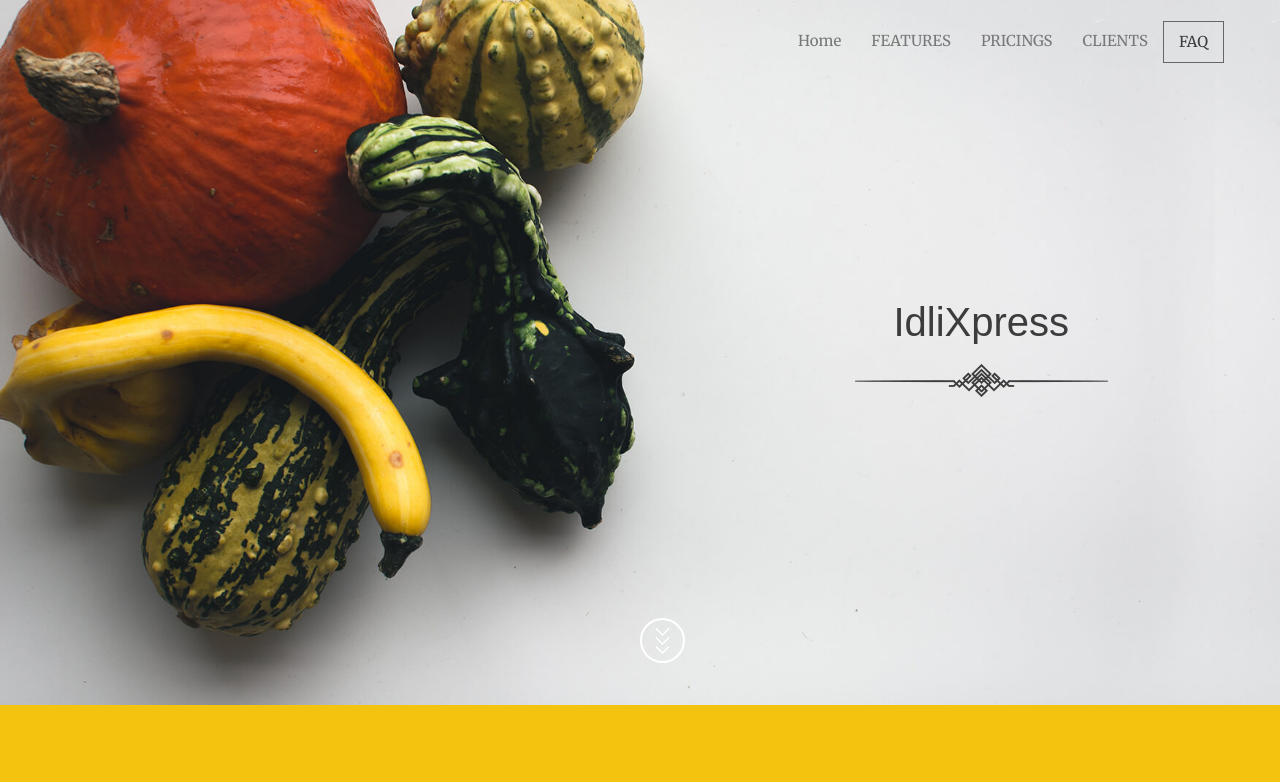
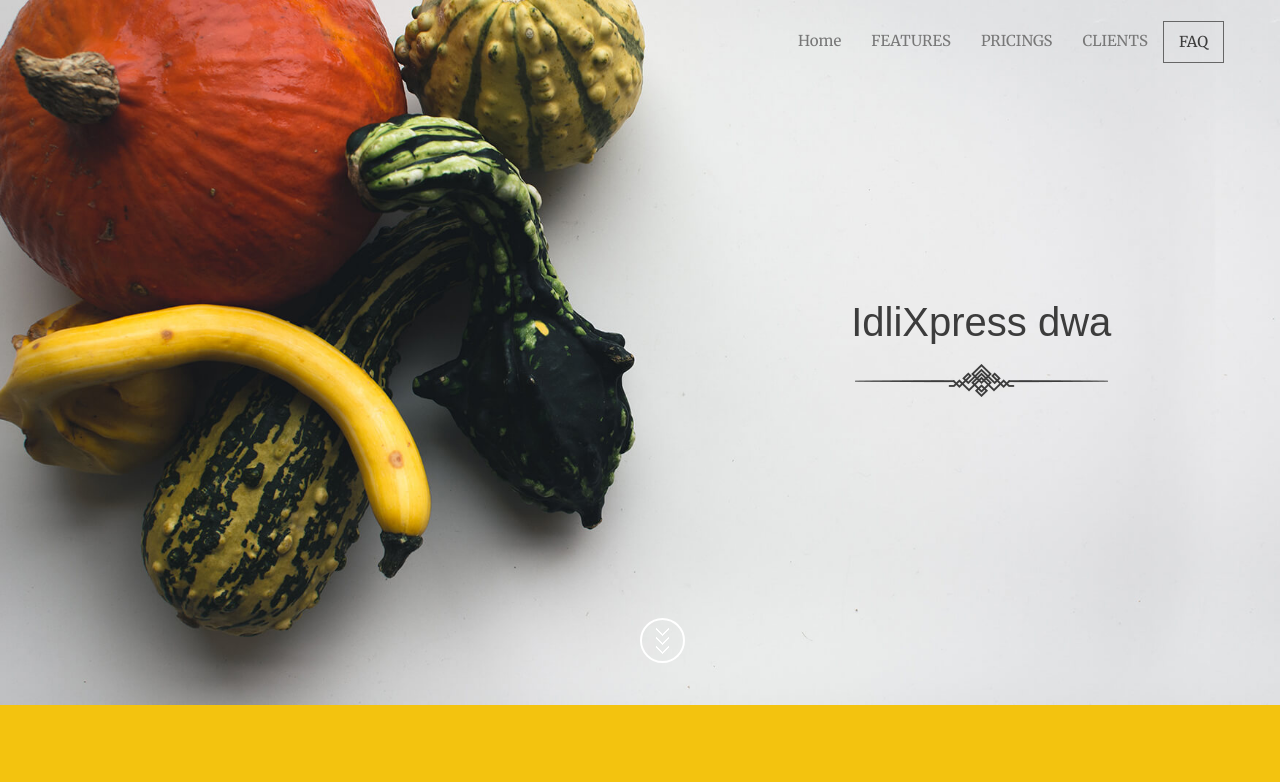
Before and after one commit to venky55/venky55.github.io, a plain HTML site: page index.html in a window 1280 px wide. Shown: the top 782 px of the page. Drawn offline with Linux system fonts and the light colour scheme.

Commit message:
new push

```diff
--- a/index.html
+++ b/index.html
@@ -69,7 +69,7 @@
 				<div class="main_banner_area text-center">
 					<div class="col-md-5 col-sm-5 col-md-offset-7 col-sm-offset-7">
 						<div class="single_banner_text wow zoomIn" data-wow-duration="1s">
-							<p>IdliXpress</p>
+							<p>IdliXpress dwa</p>
 
 							<div class="separetor"></div>
 						</div>
```
